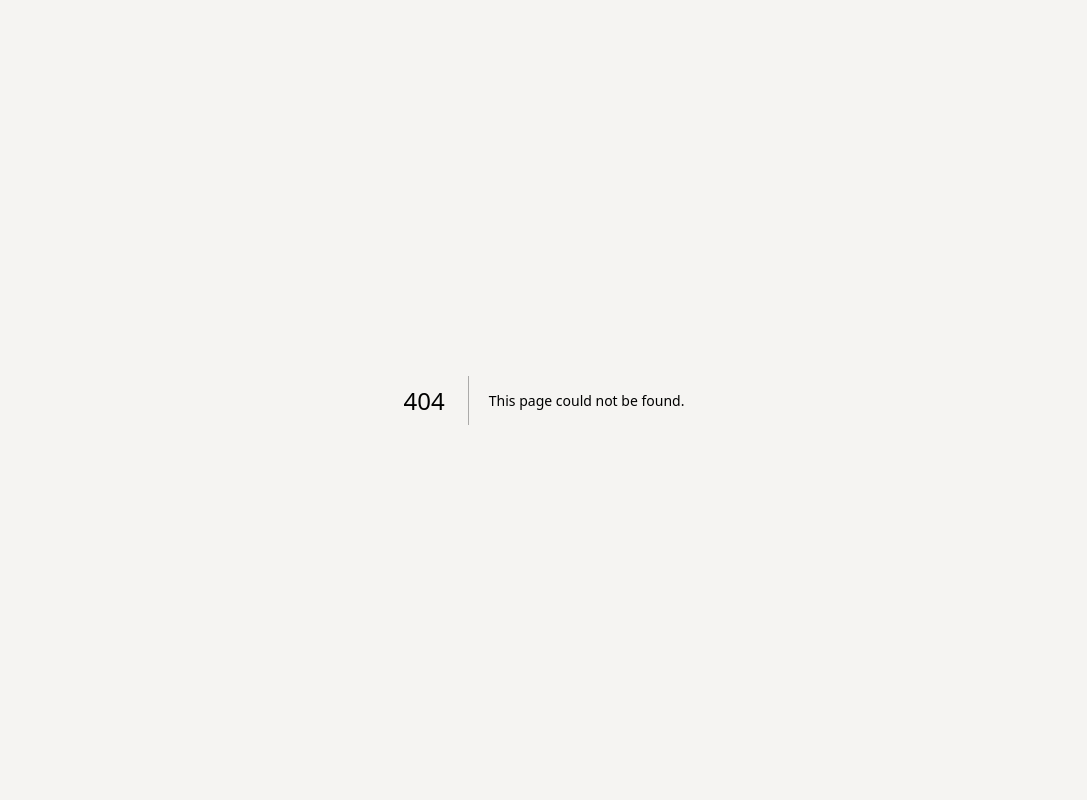
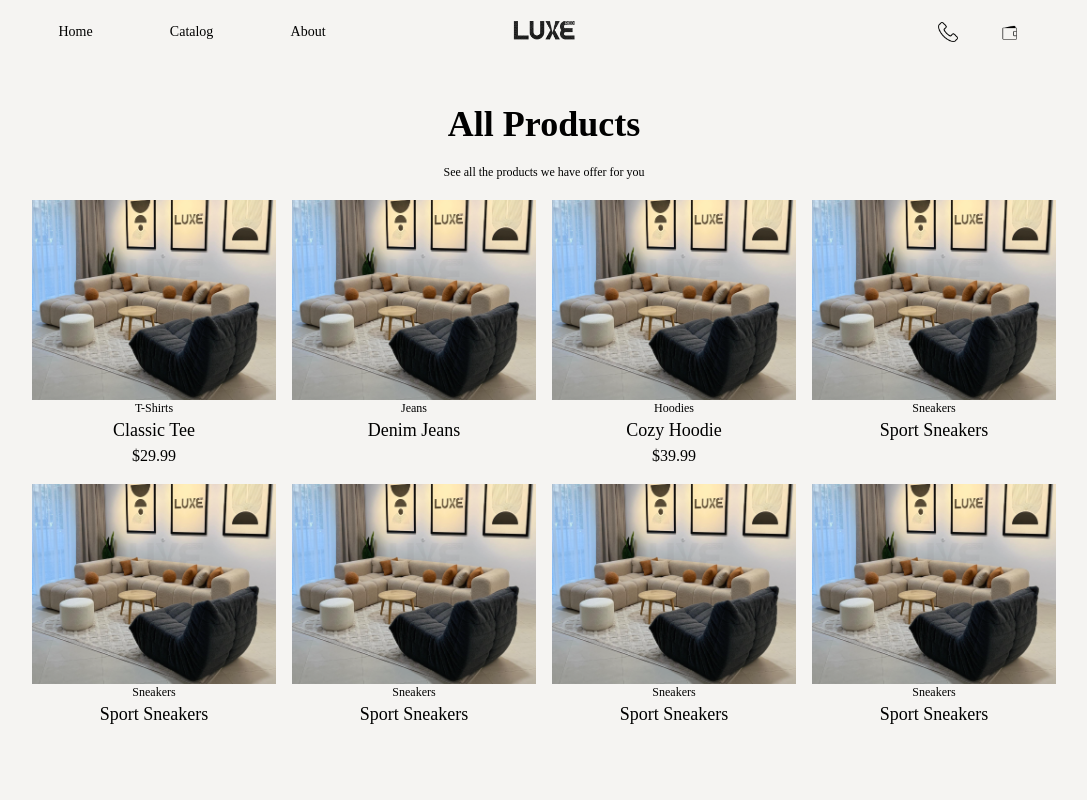
Before and after one commit to wailsb/luxe-webapp, a Next.js app: page /Products in a window 1280 px wide. Before the commit this address had no page. Shown: the top 800 px of the page, without its empty margins (96-1183 px from the left). Built offline with nearby package versions, Linux system fonts and the light colour scheme.

Commit message:
done all products page

```diff
--- /dev/null
+++ b/src/app/Products/page.tsx
@@ -0,0 +1,103 @@
+"use client";
+import Navbar from "@/Components/desktop/Navbar";
+import NavbarPhone from "@/Components/phone/NavbarPhone";
+import ProductCard from "@/Components/shared/ProductCard";
+import Footer from "@/Sections/Footer";
+import { ProductsElemProps } from "@/Types/types";
+import { useEffect, useState } from "react";
+export default function Products() {
+    const [IsDesktop, setIsDesktop] = useState<boolean>(true);
+
+
+// Sample product data
+const sampleProducts: ProductsElemProps[] = [
+    {
+        title: "Classic Tee",
+        imageUrl: "/Banner.png",
+        price: 29.99,
+        category: "T-Shirts",
+        dimentions: ["100%", "200px"]
+    },
+    {
+        title: "Denim Jeans",
+        imageUrl: "/Banner.png",
+        price: null, // Price hidden
+        category: "Jeans",
+        dimentions: ["100%", "200px"]
+    },
+    {
+        title: "Cozy Hoodie",
+        imageUrl: "/Banner.png",
+        price: 39.99,
+        category: "Hoodies",
+        dimentions: ["100%", "200px"]
+    },
+    {
+        title: "Sport Sneakers",
+        imageUrl: "/Banner.png",
+        price: null, // Price hidden
+        category: "Sneakers",
+        dimentions: ["100%", "200px"]
+    },
+    {
+        title: "Sport Sneakers",
+        imageUrl: "/Banner.png",
+        price: null, // Price hidden
+        category: "Sneakers",
+        dimentions: ["100%", "200px"]
+    },
+    {
+        title: "Sport Sneakers",
+        imageUrl: "/Banner.png",
+        price: null, // Price hidden
+        category: "Sneakers",
+        dimentions: ["100%", "200px"]
+    },
+    {
+        title: "Sport Sneakers",
+        imageUrl: "/Banner.png",
+        price: null, // Price hidden
+        category: "Sneakers",
+        dimentions: ["100%", "200px"]
+    },
+    {
+        title: "Sport Sneakers",
+        imageUrl: "/Banner.png",
+        price: null, // Price hidden
+        category: "Sneakers",
+        dimentions: ["100%", "200px"]
+    }
+];
+    useEffect(() => {
+      const handleResize = () => {
+        setIsDesktop(window.innerWidth >= 768);
+      };
+      window.addEventListener("resize", handleResize);
+      handleResize(); // Initial check
+      return () => {
+        window.removeEventListener("resize", handleResize);
+      };
+    }, []);
+    return (
+      <div>
+        {IsDesktop ? <Navbar /> : <NavbarPhone />}
+        <div className="mx-[10%] mb-20">
+          <h1 className="text-center text-4xl font-bold mt-10 mb-5">All Products</h1>
+          <p className="text-center text-xs ">See all the products we have offer for you</p>
+          <div className={`${IsDesktop ? "grid grid-cols-4 gap-4" : "grid grid-cols-2 gap-4"} justify-center mt-5 mb-10`}>
+            {sampleProducts.map((product, index) => (
+              <ProductCard
+                key={index}
+                title={product.title}
+                imageUrl={product.imageUrl}
+                price={product.price}
+                category={product.category}
+                dimentions={(product.dimentions && product.dimentions.length > 0) ? product.dimentions : ["300px", "200px"]} // Default dimensions if not provided
+              />
+            ))}
+          </div>
+        </div>
+      <Footer />
+    </div>
+  );
+}
--- a/src/app/Products/products.tsx
+++ /dev/null
@@ -1,8 +0,0 @@
-export default function Products() {
-    return (
-        <div>
-        <h1>Products Page</h1>
-        <p>This is the products page of our application.</p>
-        </div>
-    );
-    }
--- a/src/app/categories/page.tsx
+++ b/src/app/categories/page.tsx
@@ -46,7 +46,7 @@ export default function Categories() {
       <div>
 
           {IsDesktop ? <Navbar /> : <NavbarPhone />}
-          <div className="mx-[10%]">
+          <div className="mx-[10%] mb-20">
             <h1 className="text-center text-4xl font-bold mt-10 mb-5">Categories</h1>
             <p className="text-center text-xs ">See all the collection we have offer for you</p>
             <div className={`${IsDesktop ? "grid grid-cols-2 gap-4" : "flex flex-col space-y-4"} justify-center mt-5 mb-10`}>
```
